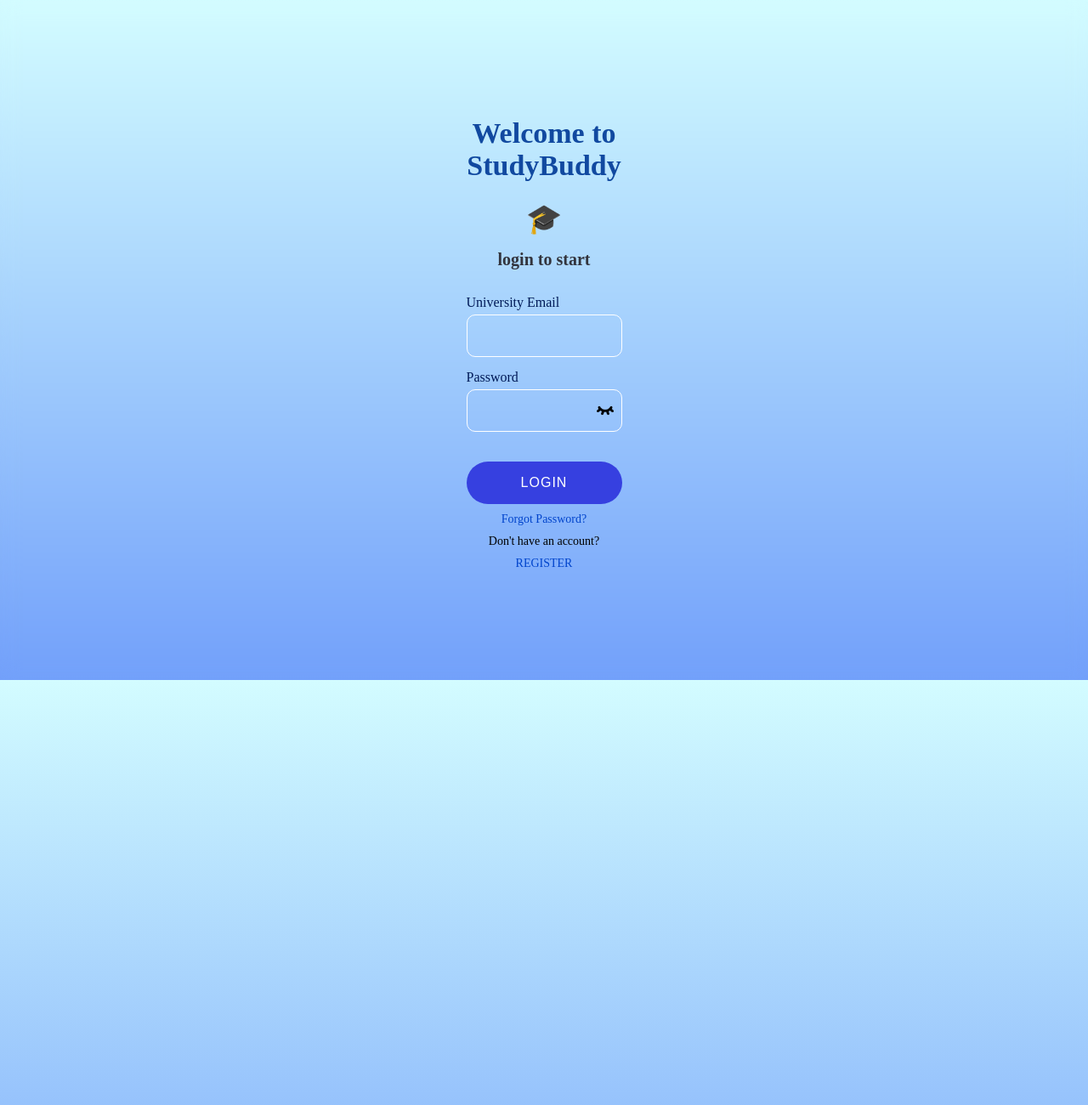
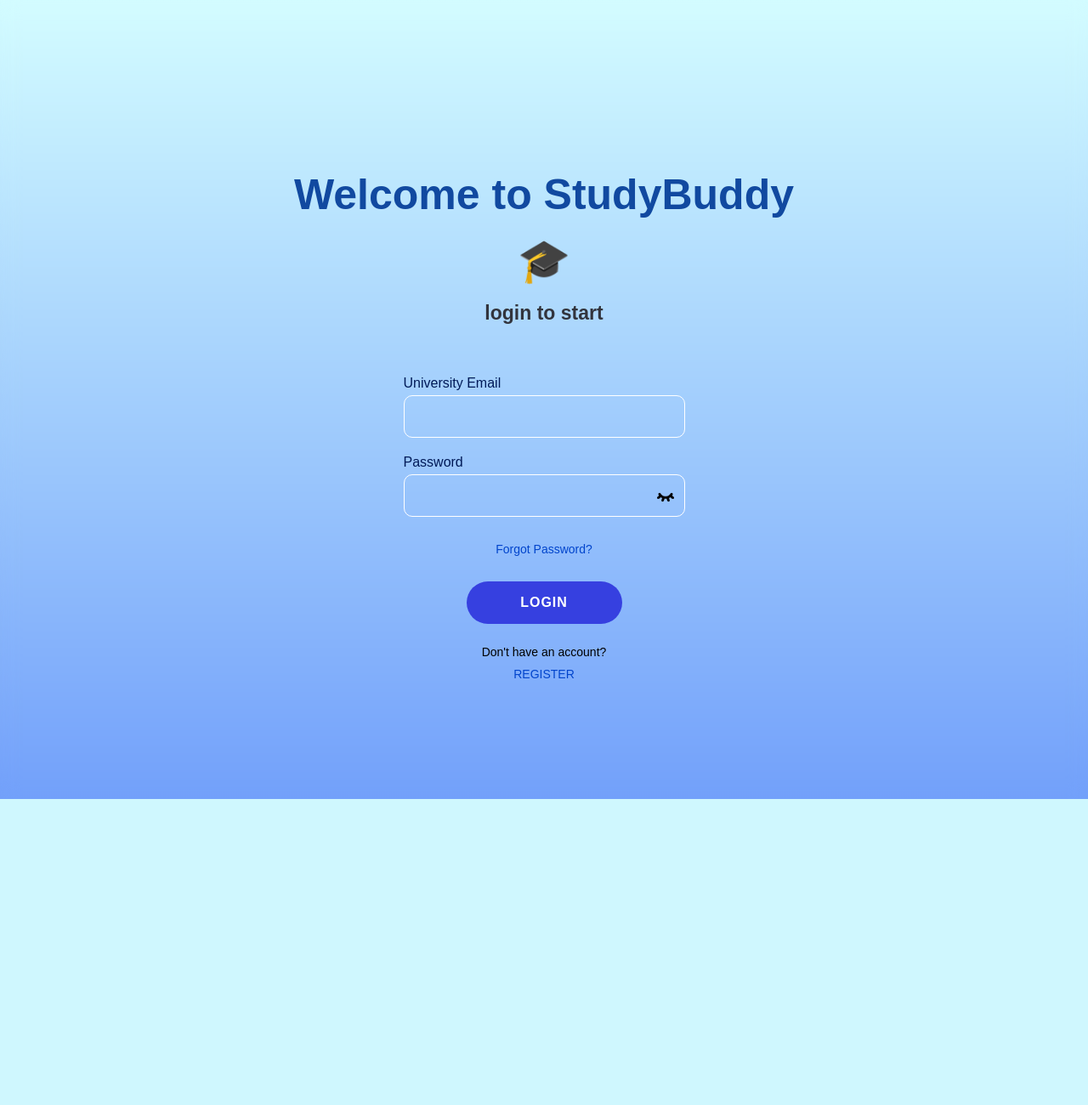
Before and after one commit to Can1020/StudyBuddy, a Flask app: page / in a window 1280 px wide; the page is wider, and only the part inside the window is pictured. Shown: that part at 85% size. After the commit the page ends 940 px from the top of that part, so only its background shows below. Run offline with Flask 3, Linux system fonts and the light colour scheme.

Commit message:
Update website styling and login page UI components

```diff
--- a/static/styles.css
+++ b/static/styles.css
@@ -1,10 +1,11 @@
 body {
-    font-family: 'Jost';
+    font-family: 'SF Pro' , sans-serif;
     background: linear-gradient( #D3FCFF, #72A0FA);
     backdrop-filter: blur(10px);
     display: flex;
     justify-content: center;
-    align-items: center;
+    align-items: flex-start;
+    padding-top: 140px;
     height: 100vh;
     margin: 0;
     overflow: hidden;
@@ -14,26 +15,31 @@ body {
     background: transparent;
     text-align: center;
     width: 784px;
-    padding: 615px;
+    padding: 40px;
 }
 
 h1 {
+    margin-top: 20px;
     margin-bottom: 5px;
-    font-size: 34px;
-    font-weight: medium;
+    font-size: 50px;
+    font-weight: bold;
     color: #1149A0;
 }
 
 h2 {
-    margin-bottom: 30px;
-    font-size: 20px;
+    margin-bottom: 60px;
+    font-size: 23px;
+    font-weight: medium;
     color: #32343D;
 }
 
 .form-group {
-    margin-bottom: 15px;
+    margin-bottom: 25px;
     position: relative;
     text-align: left;
+    width: 100%;
+    max-width: 331px;
+    margin: 0 auto;
 }
 
 .form-label {
@@ -56,10 +62,15 @@ h2 {
 .password-container {
     align-items: center;
     position: relative;
+    padding: 20px;
+    width: 100%;
+    max-width: 331px;
+    margin: 0 auto;
+    margin-bottom: 10px;
 }
 
 input {
-    width: 100%;
+    width: 331px;
     padding: 10px;
     border: 1px solid #FFFFFF;
     border-radius: 10px;
@@ -69,8 +80,8 @@ input {
 }
 
 input[type="password"], input[type="email"] {
+    width: 100%;
     padding-right: 40px;
-
 }
 
 button {
@@ -83,7 +94,9 @@ button {
     width: 183px;
     height: 50px;
     margin-top: 20px;
+    margin-bottom: 15px;
     font-size: 16px;
+    font-weight: bold;
     text-transform: uppercase;
     letter-spacing: 1px;
 }
@@ -109,13 +122,15 @@ a:hover {
 form a {
     display: block;
     margin-top: 10px;
+    margin-bottom: 10px;
     font-size: 14px;
+    text-align: center;
 }
 
 .eye-icon {
     position: absolute;
-    right: 10px;
-    top: 66%;
+    right: 33px;
+    top: 62%;
     transform: translateY(-50%);
     cursor: pointer;
     width: 20px;
--- a/templates/login.html
+++ b/templates/login.html
@@ -22,8 +22,8 @@
                 {{ form.password(size=32, id="password", class_='form-input') }}
                 <img src="{{ url_for('static', filename='eye-closed.png') }}" id="togglePassword" class="eye-icon" alt="Toggle Password Visibility">
             </div>
+                        <a href="#">Forgot Password?</a>
                 <button type="submit" class="btn btn-primary">Login</button>
-            <a href="#">Forgot Password?</a>
             <p>Don't have an account? <a href="#">REGISTER</a></p>
         </form>
     </div>
```
Also changed, not shown: 1 other file.
